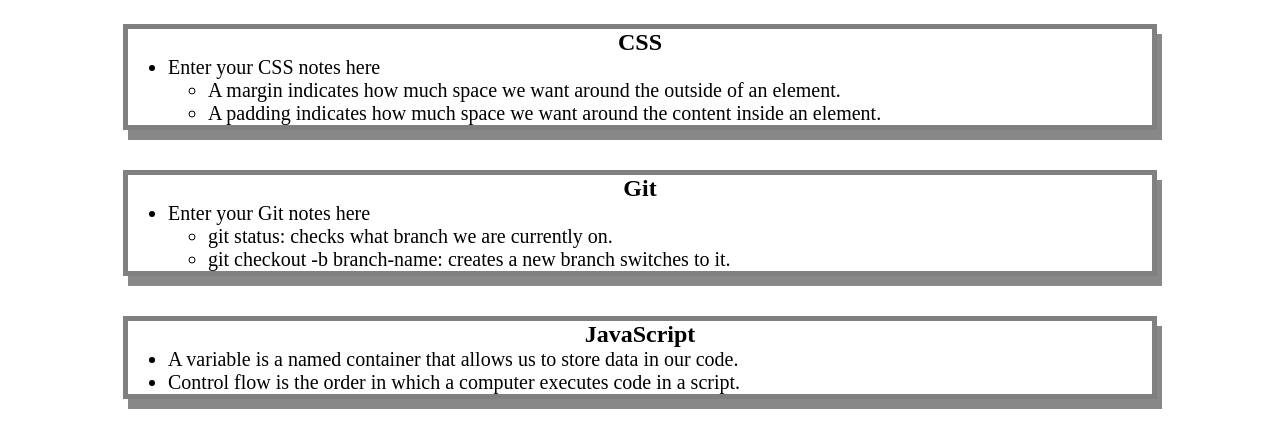
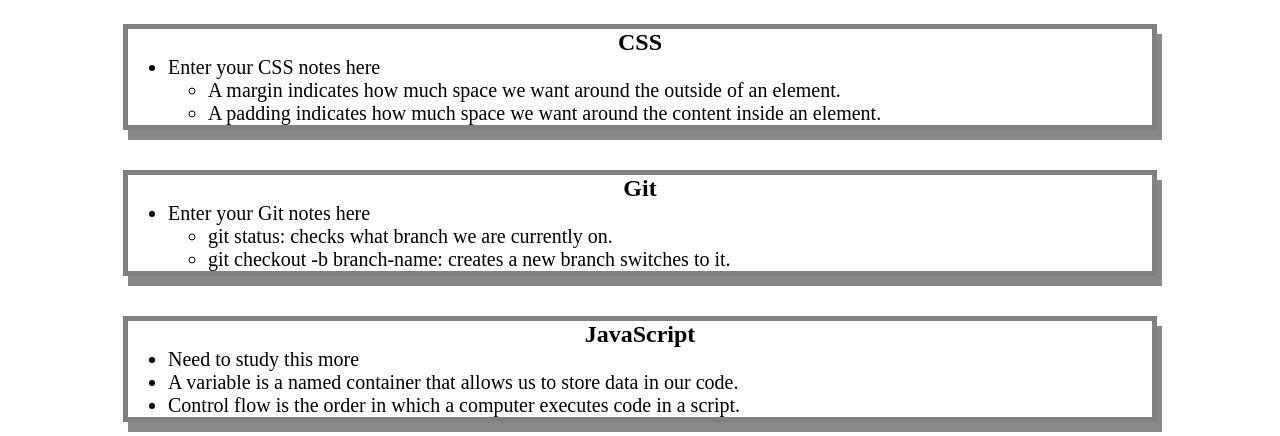
Before and after one commit to MohelMomon/mohelmomon.github.io, a plain HTML site: page index.html in a window 1280 px wide. Shown: the part 136-572 px from the top of the page. Drawn offline with Linux system fonts and the light colour scheme.

Commit message:
Learning JS

```diff
--- a/index.html
+++ b/index.html
@@ -39,6 +39,7 @@
       <section class="card" id="javascript-section">
         <h2>JavaScript</h2>
         <ul>
+          <li>Need to study this more</li>
           <li>A variable is a named container that allows us to store data in our code.</li>
           <li>Control flow is the order in which a computer executes code in a script.</li>
         </ul>
```
